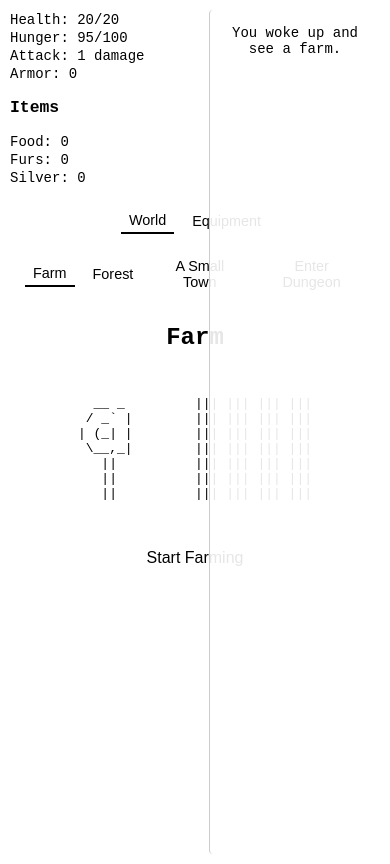
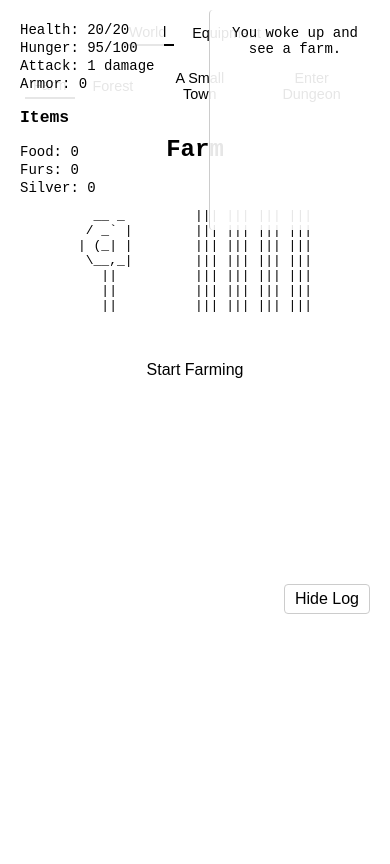
Before and after one commit to GeorgePass/incremental, a React (Create React App) app: page / in a window 390 px wide. Built offline with nearby package versions, Linux system fonts and the light colour scheme.

Commit message:
Phone friendly now

```diff
--- a/src/App.css
+++ b/src/App.css
@@ -69,6 +69,7 @@ p {
   margin: 10px;
 }
 
+/* Message log */
 .message-log {
   position: fixed;
   right: 20px; /* Space from the right edge */
@@ -81,6 +82,56 @@ p {
   background-color: rgba(255, 255, 255, 0.9);
   border-left: 1px solid #ccc;
   border-radius: 4px; /* Rounded corners */
+  z-index: 1000; /* Ensure it floats above other content */
+  transition: transform 0.3s ease; /* Smooth transition for collapsing */
+}
+
+/* Collapsed state */
+.message-log.collapsed {
+  transform: translateX(100%); /* Hide off-screen */
+}
+
+/* Toggle button for message log */
+.toggle-log-button {
+  position: fixed;
+  right: 10px;
+  bottom: 10px;
+  padding: 5px 10px;
+  background-color: rgba(255, 255, 255, 0.9);
+  border: 1px solid #ccc;
+  border-radius: 4px;
+  cursor: pointer;
+  z-index: 1000; /* Ensure it floats above other content */
+}
+
+/* Message log adjustments for smaller screens */
+@media (max-width: 768px) {
+  .message-log {
+    right: 10px;
+    top: 10px;
+    width: 150px; /* Smaller width */
+    height: 200px; /* Smaller height */
+  }
+
+  .toggle-log-button {
+    right: 10px;
+    bottom: 220px; /* Position above the message log */
+  }
+}
+
+/* Vertical orientation adjustments */
+@media (orientation: portrait) {
+  .message-log {
+    right: 10px;
+    top: 10px;
+    width: 150px; /* Smaller width */
+    height: 200px; /* Smaller height */
+  }
+
+  .toggle-log-button {
+    right: 10px;
+    bottom: 220px; /* Position above the message log */
+  }
 }
 
 .message {
@@ -204,12 +255,12 @@ p {
 
 /* PlayerStats section */
 .player-stats {
-  position: absolute; /* Use absolute positioning */
+  position: fixed; /* Use fixed positioning */
   top: 20px; /* Space from the top edge */
   left: 20px; /* Space from the left edge */
   background-color: rgba(255, 255, 255, 0.9);
   padding: 10px;
-  z-index: 1000;
+  z-index: 1000; /* Ensure it floats above other content */
   font-size: 14px;
   text-align: left;
 }
@@ -254,18 +305,25 @@ p {
 /* Responsive adjustments for smaller screens */
 @media (max-width: 768px) {
   .player-stats {
-    position: static;
-    width: 100%;
-    margin-bottom: 10px;
-    background-color: transparent;
-    padding: 0;
+    position: fixed; /* Keep stats visible even when scrolling */
+    top: 10px;
+    left: 10px;
+    width: auto;
+    margin-bottom: 0;
+    background-color: rgba(255, 255, 255, 0.9);
+    padding: 10px;
   }
 
   .message-log {
     right: 10px;
     top: 10px;
     width: 150px;
-    height: calc(100vh - 20px);
+    height: 200px;
+  }
+
+  .toggle-log-button {
+    right: 10px;
+    bottom: 220px; /* Position above the message log */
   }
 
   .tabs button,
@@ -284,25 +342,3 @@ p {
     font-size: 0.9rem; /* Smaller font size for smaller screens */
   }
 }
-
-/* Vertical orientation adjustments */
-@media (orientation: portrait) {
-  .container {
-    flex-direction: column;
-  }
-
-  .player-stats {
-    position: static;
-    width: 100%;
-    margin-bottom: 10px;
-    background-color: transparent;
-    padding: 0;
-  }
-
-  .message-log {
-    right: 10px;
-    top: 10px;
-    width: 150px;
-    height: calc(100vh - 20px);
-  }
-}
--- a/src/App.js
+++ b/src/App.js
@@ -30,6 +30,12 @@ function App() {
   const [equippedArmor, setEquippedArmor] = useState('plain');
   const messageBarRef = useRef(null);
   const [inDungeon, setInDungeon] = useState(false); // Add inDungeon state
+const [isLogCollapsed, setIsLogCollapsed] = useState(false);
+
+
+	const toggleLog = () => {
+		setIsLogCollapsed(!isLogCollapsed);
+	  };
 
   // Add a new message
   const addMessage = (message) => {
@@ -254,13 +260,19 @@ function App() {
       />
     )}
 
-      <div className="message-log" ref={messageBarRef}>
+    {/* Collapsible Message Log */}
+    <div className={`message-log ${isLogCollapsed ? 'collapsed' : ''}`} ref={messageBarRef}>
       {messages.map((message, index) => (
         <p key={index} className="message">
           {message}
         </p>
       ))}
     </div>
+
+    {/* Toggle Button for Message Log */}
+    <button className="toggle-log-button" onClick={toggleLog}>
+      {isLogCollapsed ? 'Show Log' : 'Hide Log'}
+    </button>
   </div>
 );
 }
```
Lines whose indentation alone changed are shown as unchanged.
